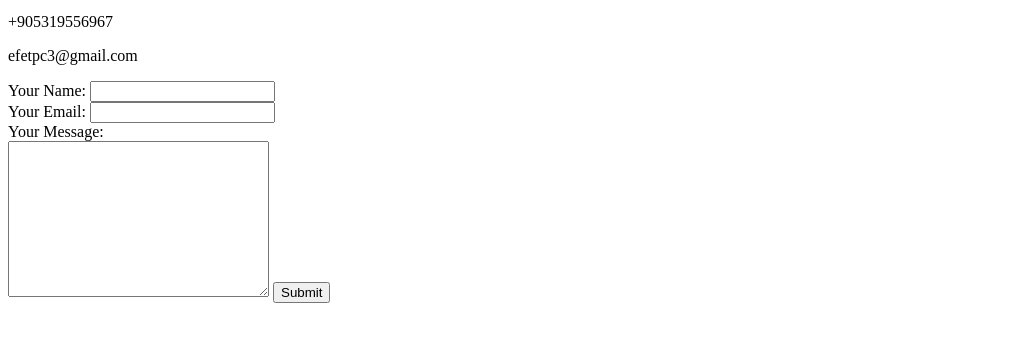
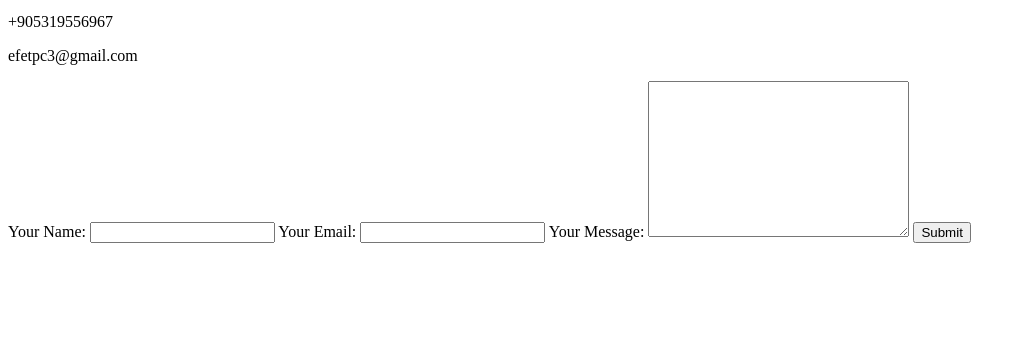
Before and after one commit to efetopcuu/cv, a plain HTML site: page contactme.html in a window 1280 px wide. Shown: the part 101-442 px from the top of the page, without its empty margins (0-1026 px from the left). Drawn offline with Linux system fonts and the light colour scheme.

Commit message:
Update contactme.html

```diff
--- a/contactme.html
+++ b/contactme.html
@@ -13,10 +13,10 @@
     <p>efetpc3@gmail.com</p>
     <form class="" action="mailto:efetpc3@gmail.com" method="post" enctype="text/plain">
         <label>Your Name:</label>
-        <input type="text" name="Your name" value=""> <br>
+        <input type="text" name="Your name" value="">
         <label for="">Your Email:</label>
-        <input type="email" name="Your Email" id=""><br>
-        <label for="">Your Message:</label><br>
+        <input type="email" name="Your Email" id="">
+        <label for="">Your Message:</label>
         <textarea name="Your Message" id="" cols="30" rows="10"></textarea>
         <input type="submit" name="">
     </form>
```
